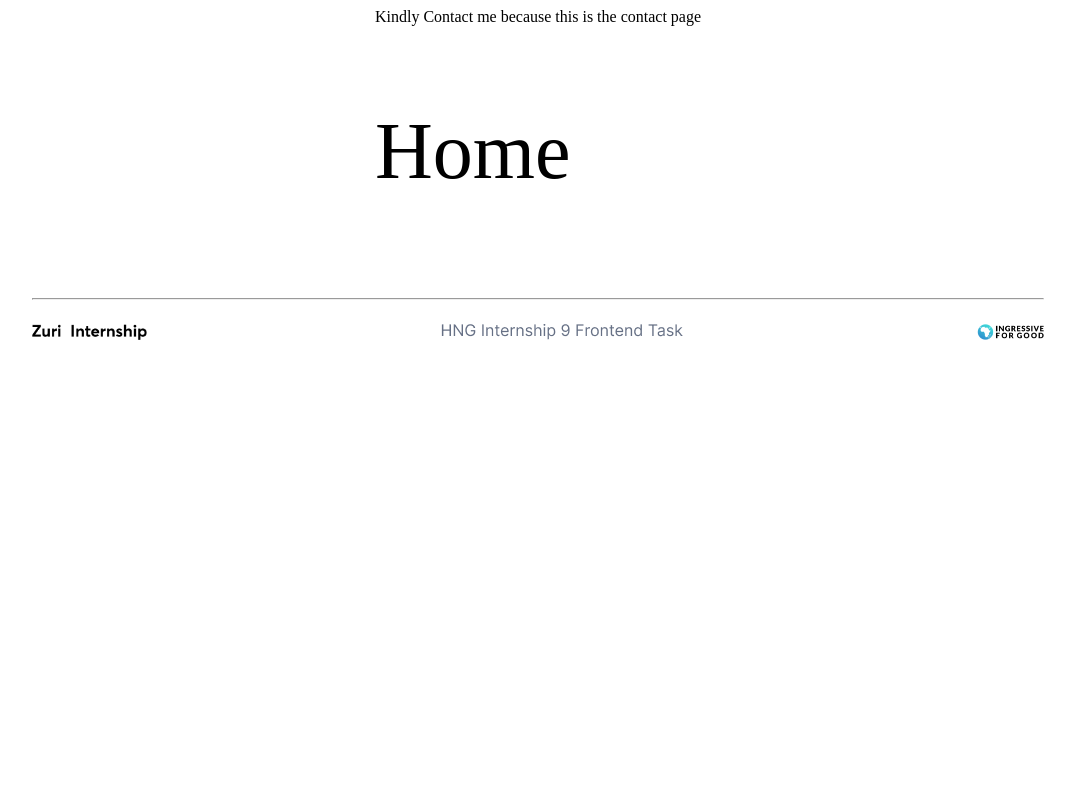
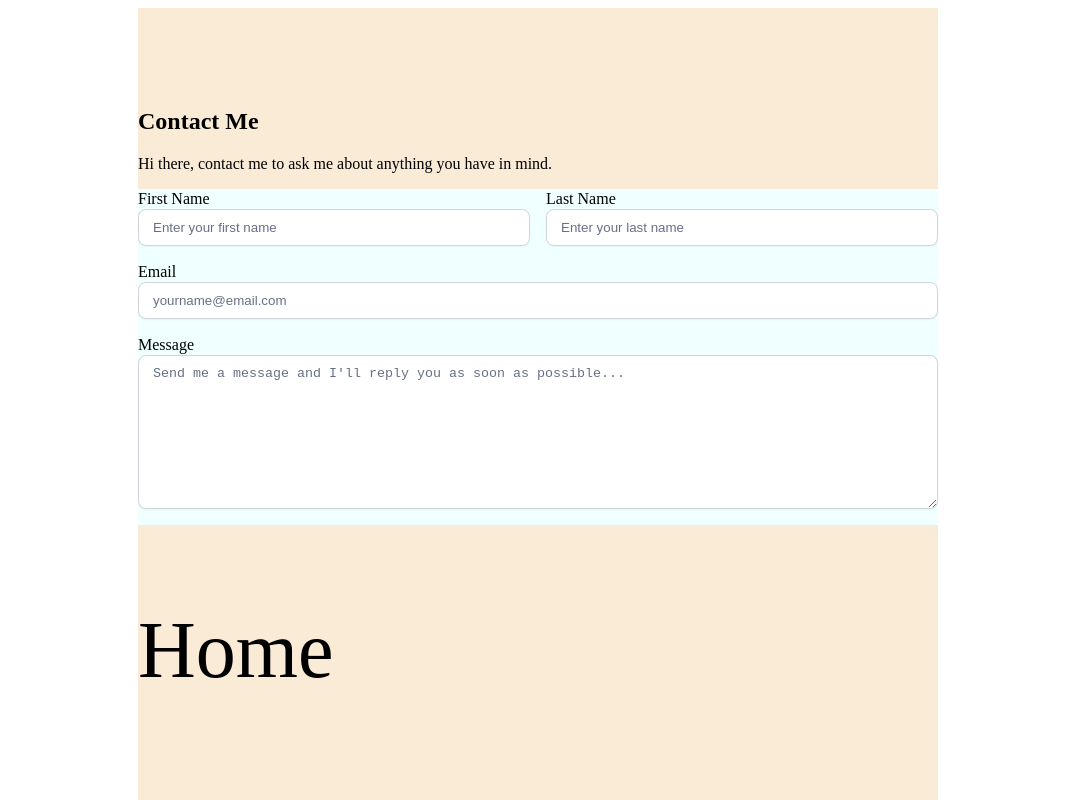
Before and after one commit to veiled-coder/LinktreeClone, a React (Create React App) app: page /contact in a window 1280 px wide. Shown: the top 800 px of the page, without its empty margins (102-1177 px from the left). Built offline with nearby package versions, Linux system fonts and the light colour scheme.

Commit message:
inputfield:added and styled all the input fields

```diff
--- a/src/components/Contact.js
+++ b/src/components/Contact.js
@@ -1,11 +1,57 @@
 import React from "react";
 import { Link } from "react-router-dom";
+import "../styles/contact.css";
 function Contact() {
   return (
-    <div>
+    <div className="contact">
+      <h2>Contact Me</h2>
+      <p>Hi there, contact me to ask me about anything you have in mind.</p>
+      <form>
+        <div className="names">
+          <div className="name">
+            <label for="first_name">First Name</label>
 
-      Kindly Contact me because this is the contact page
-     <Link to ="/"> <p style={{fontSize:'5rem'}}>Home</p></Link>
+            <input
+              id="first_name"
+              type="text"
+              className="input--style"
+              placeholder="Enter your first name"
+            ></input>
+          </div>
+          <div className=" name">
+            <label for="last_name">Last Name</label>
+
+            <input
+              id="last_name"
+              type="text"
+              className="input--style"
+              placeholder="Enter your last name"
+            ></input>
+          </div>
+        </div>
+        <div className="mail">
+          <label for="email">Email</label>
+          <input
+            id="email"
+            type="email"
+            className="input--style"
+            placeholder="yourname@email.com"
+          ></input>
+        </div>
+        <div className="textarea">
+          <label for="message">Message</label>
+          <textarea
+            id="message"
+            name="message"
+            className="input--style"
+            placeholder="Send me a message and I'll reply you as soon as possible..."
+          ></textarea>
+        </div>
+      </form>
+      <Link to="/">
+        {" "}
+        <p style={{ fontSize: "5rem" }}>Home</p>
+      </Link>
     </div>
   );
 }
--- /dev/null
+++ b/src/styles/contact.css
@@ -0,0 +1,44 @@
+.contact {
+  width: 50rem;
+  padding: 5rem 0;
+  max-width: 90%;
+  background-color: antiquewhite;
+}
+form {
+  width: 100%;
+  background-color: azure;
+  display: flex;
+  flex-direction: column;
+}
+.names {
+  display: flex;
+  gap: 1rem;
+}
+.name,.mail,.textarea {
+  display: flex;
+  flex-direction: column;
+  flex: 1;
+}
+.input--style {
+  padding: 10px 14px;
+  border: 1px solid #d0d5dd;
+  border-radius: 8px;
+  box-shadow: 0px 1px 2px rgba(16, 24, 40, 0.05);
+  margin-bottom: 1rem;
+}
+label {
+  line-height: 20px;
+}
+::placeholder {
+  color: #667085;
+
+  opacity: 1;
+}
+#message{
+    height: 132px;
+}
+@media(max-width:900px){
+    .names{
+        flex-direction: column;
+    }
+}
```
